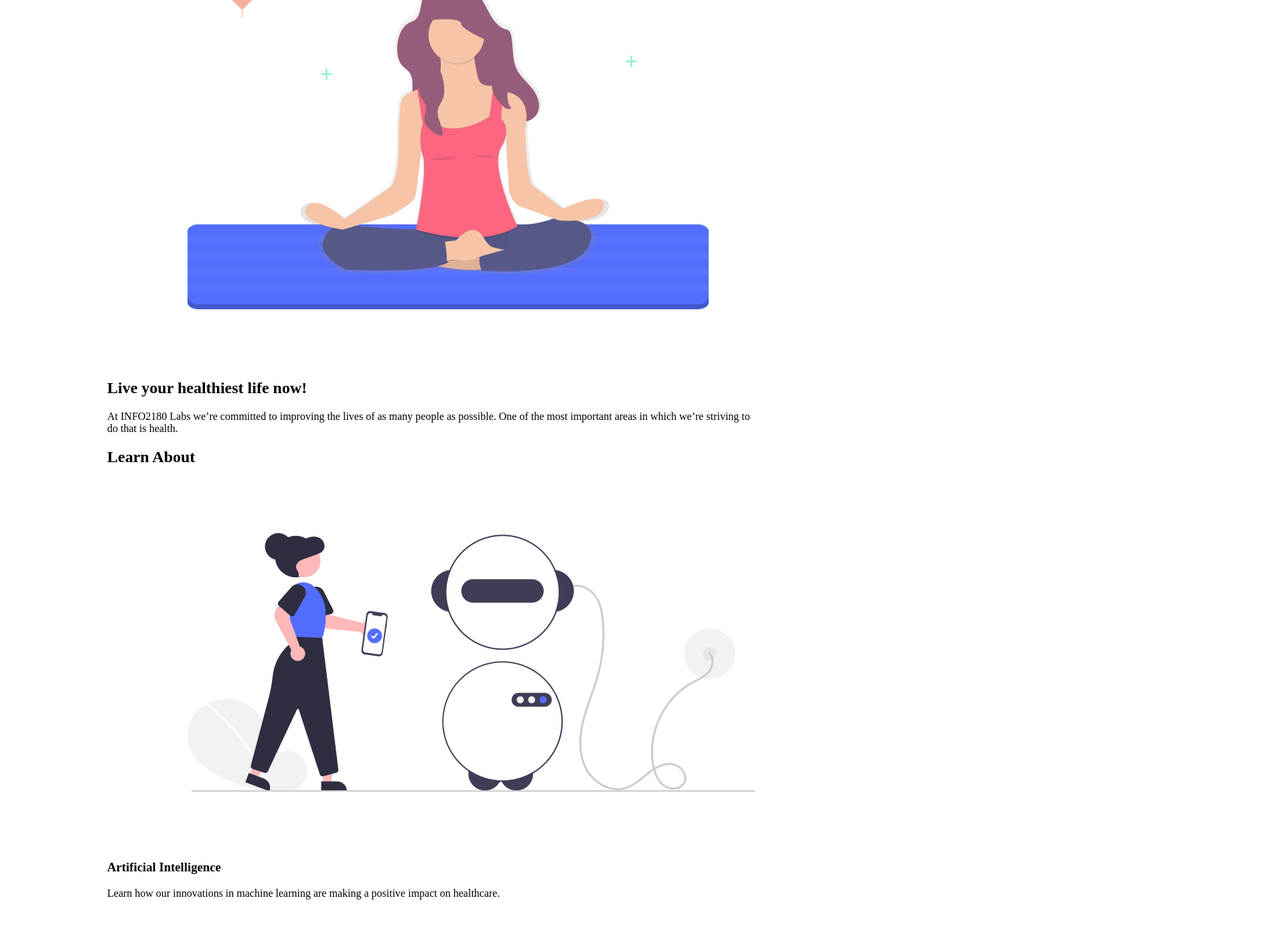
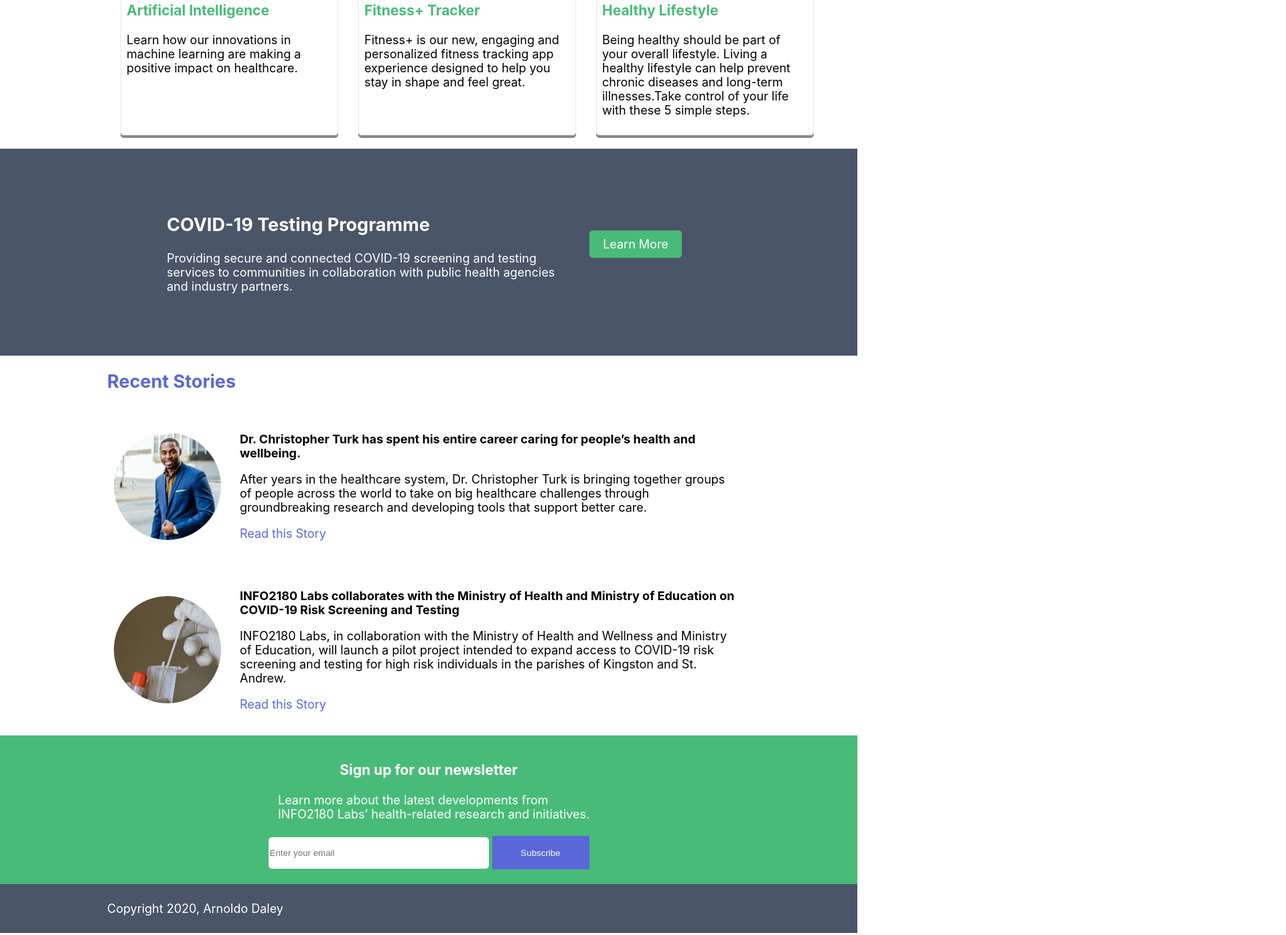
Before and after one commit to flxnaldo/info218-project1, a plain HTML site: page index.html in a window 1280 px wide. Shown: the part 566-1962 px from the top of the page at 67% size, 1920 px wide, since content can reach past the window. Drawn offline with Linux system fonts and the light colour scheme.

Commit message:
Final Project Completion for styles.css

```diff
--- a/styles.css
+++ b/styles.css
@@ -1,7 +1,8 @@
 /* Add your CSS to this file */
 body {
     margin: 0;
-    font-size: 16px;
+    font-size: 18px;
+	font-family: -apple-system,BlinkMacSystemFont,"Segoe UI",Roboto,"Helvetica Neue",Arial,"Noto Sans", sans-serif;
 }
 
 .container {
@@ -9,3 +10,200 @@ body {
     max-width: 960px;
     width: 100%;
 }
+
+header{
+	display: flex;
+	background-color: white;
+}
+
+header .container{
+	display: flex;
+	align-items: center;
+	text-align: center;
+	flex-direction: row;
+}
+
+header h1{
+	font-size: 18px;
+	padding-right: 295px;
+	float: left;
+}
+
+li a{
+	color: #6b7280;
+	text-decoration: none;
+	padding: 20px;
+}
+
+ul{
+	list-style: none;
+	margin: 0;
+	padding: 0;
+	overflow: hidden;
+	display: flex;
+	justify-content: flex-end;
+}
+
+li a:hover{
+	color: #5A67D8;
+}
+
+img{
+	align-items: center;
+	width: 160px;
+	height: 160px;
+	border-radius: 50%;
+	padding: 10px;
+}
+
+.overview-hero{
+	background-color: #E2E8F0;
+}
+
+.overview-hero-text{
+	width: 550px;
+}
+
+.overview-hero .container{
+	justify-content: center;
+	align-items: center;
+	display: flex;
+	flex-direction: row;
+	/* width: 550px; */
+}
+
+.learn-about h2{
+	padding-left: 20px;
+	font-size: 24px;
+	color: #48BB78;
+}
+
+.card{
+	border: 1px solid #E2E8F0;
+	box-shadow: 0 4px #888888;
+	border-radius: 5px;
+	padding-bottom: 0;
+	padding: 8px;
+}
+
+.cards{
+	grid-template-columns: 325px 325px 325px;
+	display:grid;
+	grid-gap: 30px;
+	padding: 0px 20px 20px 20px;
+}
+
+.card-body h3{
+	font-size: 21px;
+	color: #48BB78;
+}
+
+.card img{
+	width: 200px;
+	height: 200px;
+	margin-left: auto;
+	margin-right: auto;
+	display: block;
+}
+
+.testing{
+	padding: 75px;
+	background-color: #4A5568;
+}
+
+.testing-desciption{
+	width: 600px;
+	padding-left: 18px;
+	background-color: #4A5568;
+	color: white;
+}
+
+.testing .container{
+	display: flex;
+	align-items: center;
+	justify-content: center;
+	flex-direction: row;
+}
+
+.cta .btn{
+	text-decoration: none;
+	border-radius: 5px;
+	color: white;
+	padding: 10px 20px;
+	background-color: #48BB78;
+}
+
+.cta{
+	/* background-color: #48BB78; */
+	width: 200px;
+	height: 45px;
+	text-align: center;
+}
+
+.stories h2{
+	color: #5A67D8;
+}
+
+.article-body h3{
+	font-size: 18px;
+}
+
+article{
+	display: flex;
+	flex-direction: row;
+	align-items: center;
+}
+
+.article-body{
+	padding: 18px;
+}
+
+.article-body a{
+	text-decoration: none;
+	color: #5A67D8;
+}
+
+.newsletter p{
+	text-align: left;
+	padding: 1px 225px 1px 255px;
+}
+
+.newsletter{
+	background-color: #48BB78;
+	color: white;
+	padding: 18px;
+	text-align: center;
+}
+
+form{
+	display: flex;
+	align-items: center;
+	flex-direction: row;
+	justify-content: center;
+}
+.form-group input{
+	width: 325px;
+	height: 45px;
+	border-radius: 5px;
+	outline-style: none;
+	border-style: none;
+}
+
+form div{
+	padding: 5px 5px 5px 0px;
+}
+
+form button{
+	color: white;
+	height: 50px;
+	width: 145px;
+	background-color: #5A67D8;
+	border-style: none;
+	outline-style: none;
+}
+
+footer{
+	background-color: #4A5568;
+	padding: 8px;
+	color: white;
+}
```
